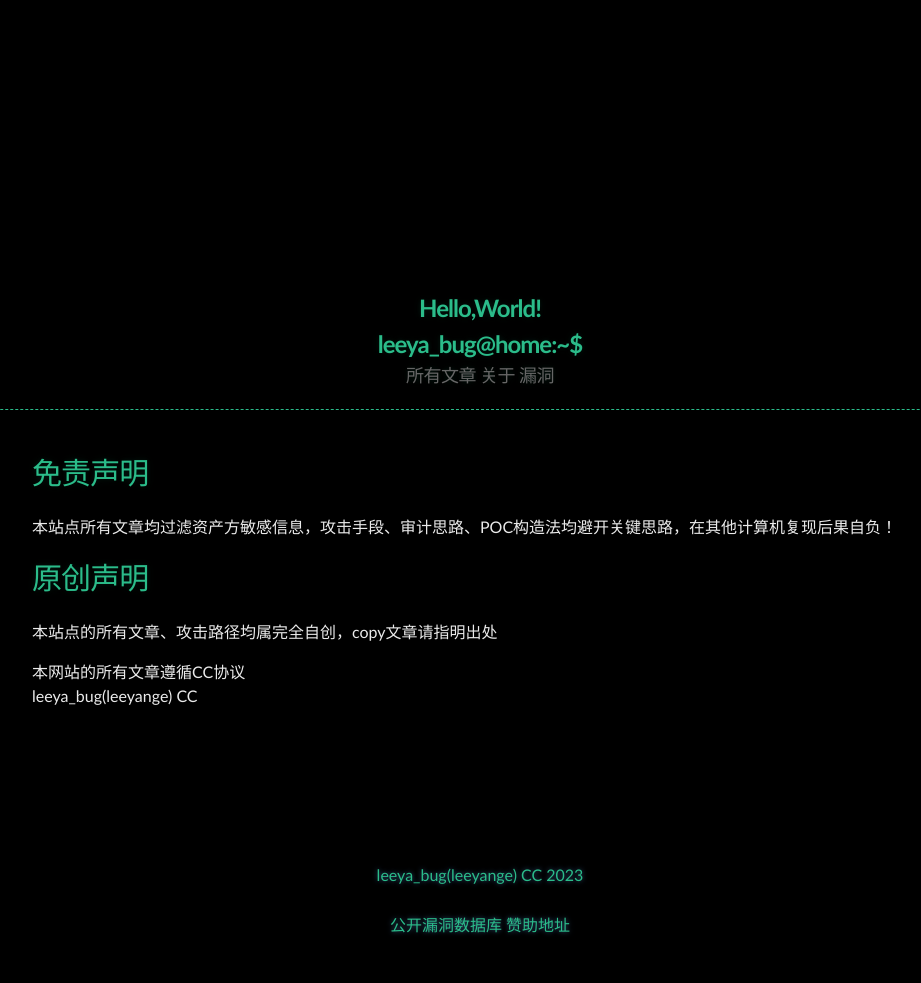
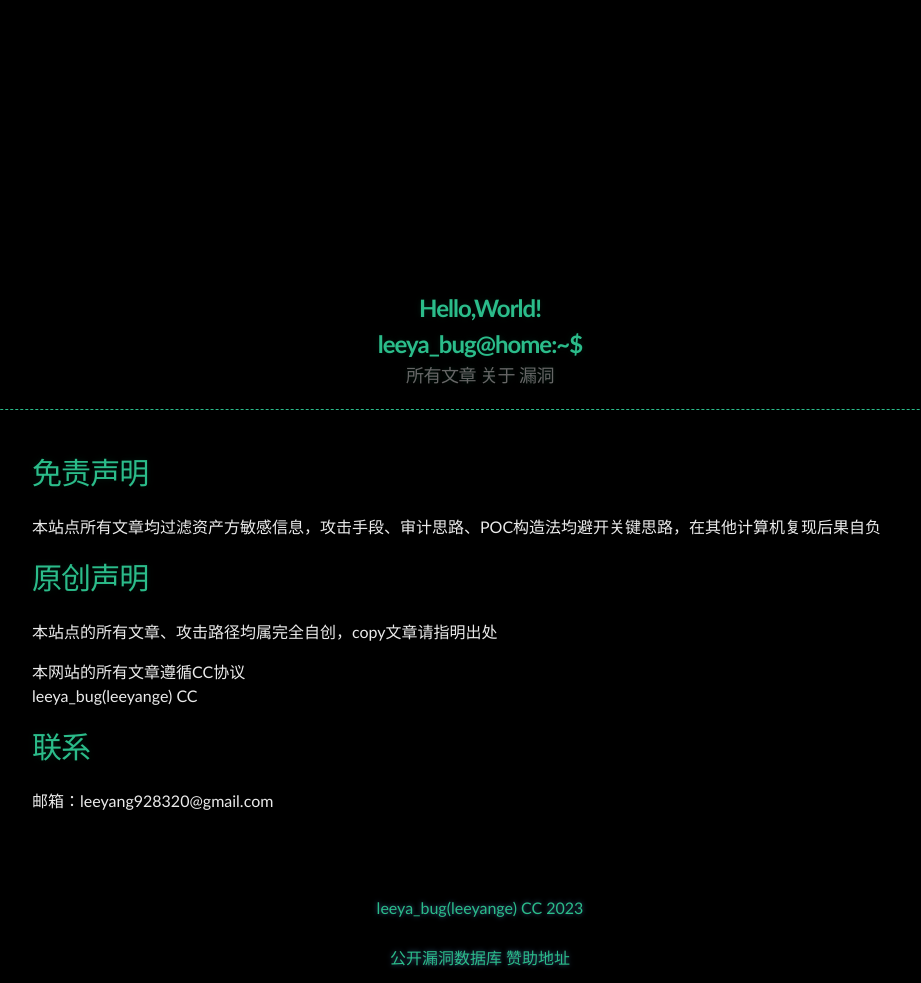
Before and after one commit to Leeyangee/leeyangee.github.io, a Jekyll site: the page built from about.md, in a window 1280 px wide. Shown: the whole page, without its empty margins (160-1081 px from the left). Built offline with Jekyll 4.4.1, drawn with Linux system fonts in a browser that asks for light colours; before the commit the page ends 950 px from its top, so only the background shows below that.

Commit message:
Update about.md

```diff
--- a/about.md
+++ b/about.md
@@ -5,7 +5,7 @@ title: 关于
 
 # [](#header-1)免责声明
 
-本站点所有文章均过滤资产方敏感信息，攻击手段、审计思路、POC构造法均避开关键思路，在其他计算机复现后果自负！
+本站点所有文章均过滤资产方敏感信息，攻击手段、审计思路、POC构造法均避开关键思路，在其他计算机复现后果自负
 
 # [](#header-1)原创声明
 
@@ -13,3 +13,7 @@ title: 关于
 
 本网站的所有文章遵循CC协议
 leeya_bug(leeyange) CC
+
+# [](#header-1)联系
+
+邮箱：leeyang928320@gmail.com
```
